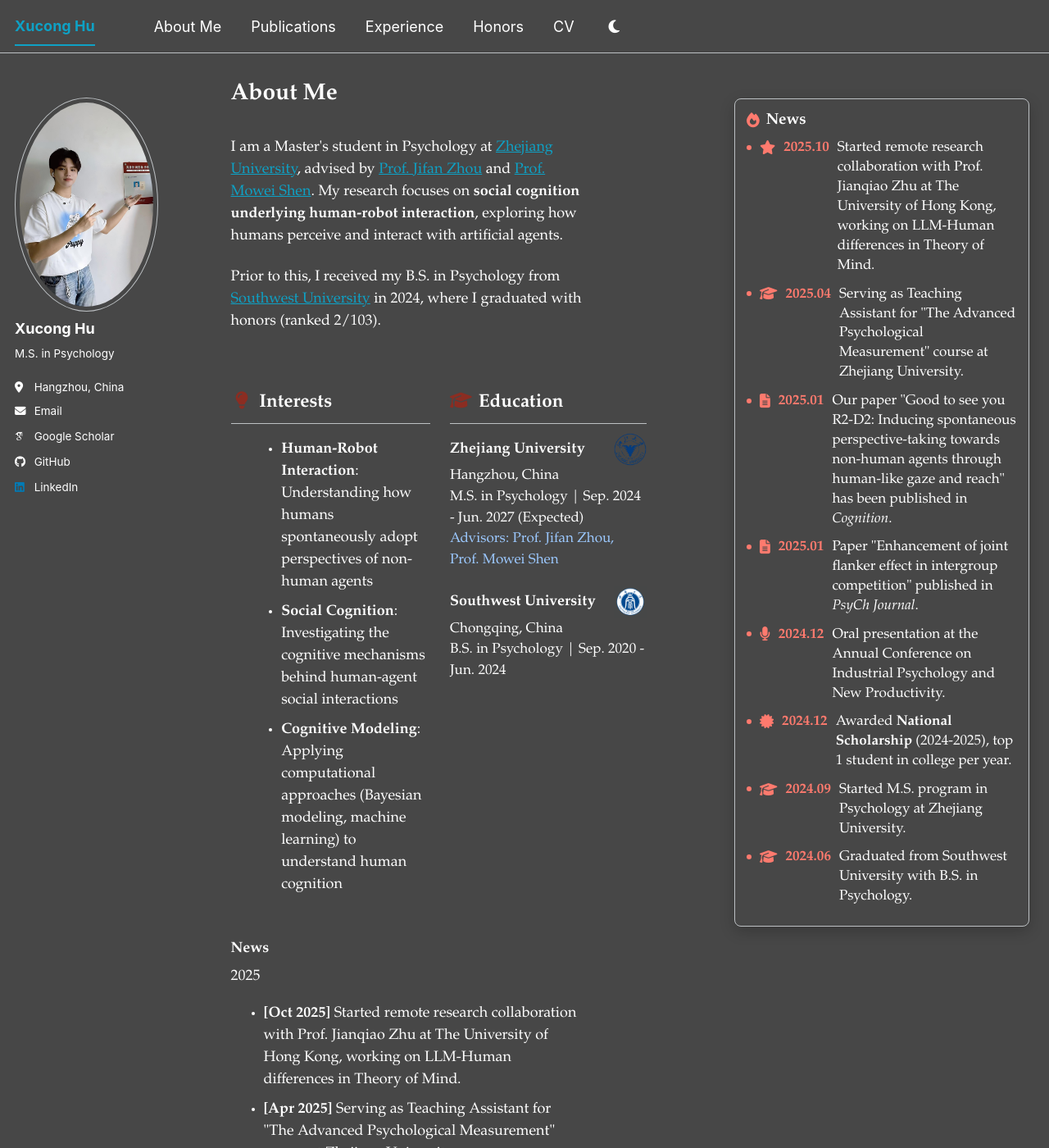
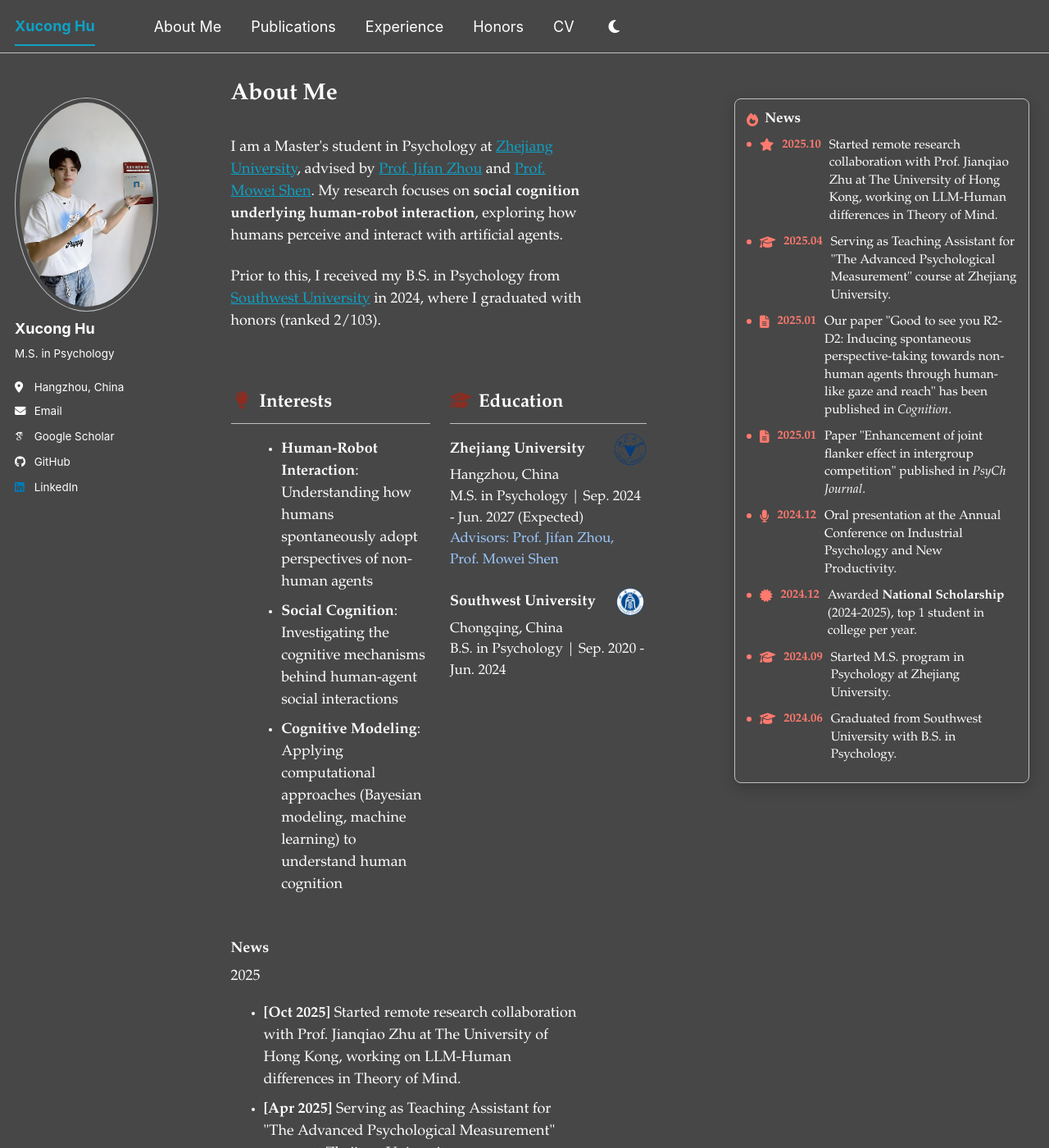
Before and after one commit to xuconghu/xuconghu.github.io, a Jekyll site: the page built from _pages/about.md, in a window 1280 px wide and 1400 px high. Shown: the whole window at 82% size. Built offline with Jekyll 4.4.1, drawn with Linux system fonts in a browser that asks for light colours; some web fonts are replaced; a script bundle is joined from its source files by our own code; library files that are not in the unit come from our copies.

Commit message:
Widen sidebar and shrink News text

```diff
--- a/_sass/theme/_default_dark.scss
+++ b/_sass/theme/_default_dark.scss
@@ -31,7 +31,7 @@
 $masthead-height            : 70px;
 $navicon-width              : 28px;
 $navicon-height             : 4px;
-$sidebar-link-max-width     : 250px;
+$sidebar-link-max-width     : 300px;
 $sidebar-screen-min-width   : 1024px;
 
 /* Dark theme for the site */
--- a/_sass/theme/_default_light.scss
+++ b/_sass/theme/_default_light.scss
@@ -23,7 +23,7 @@
 $masthead-height            : 70px;
 $navicon-width              : 28px;
 $navicon-height             : 4px;
-$sidebar-link-max-width     : 250px;
+$sidebar-link-max-width     : 300px;
 $sidebar-screen-min-width   : 1024px;
 
 /* Default light theme for the site */
--- a/assets/css/main.scss
+++ b/assets/css/main.scss
@@ -268,6 +268,7 @@
   border-radius: 8px;
   box-shadow: 0 6px 18px rgba(0, 0, 0, 0.2);
   z-index: 20;
+  font-size: 0.9em;
 }
 
 .news-header {
@@ -320,6 +321,7 @@
   font-weight: 600;
   color: #ff7a6e;
   white-space: nowrap;
+  font-size: 0.95em;
 }
 
 .news-text {
```
